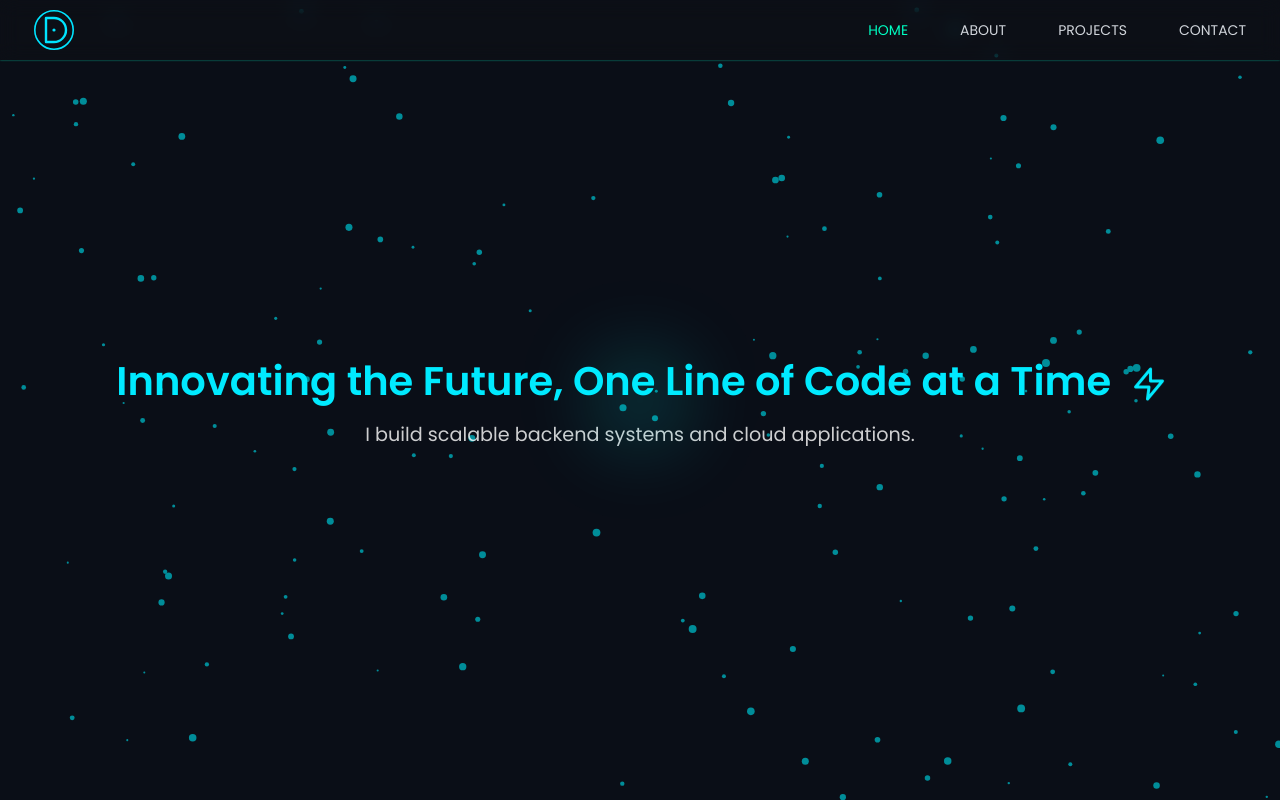
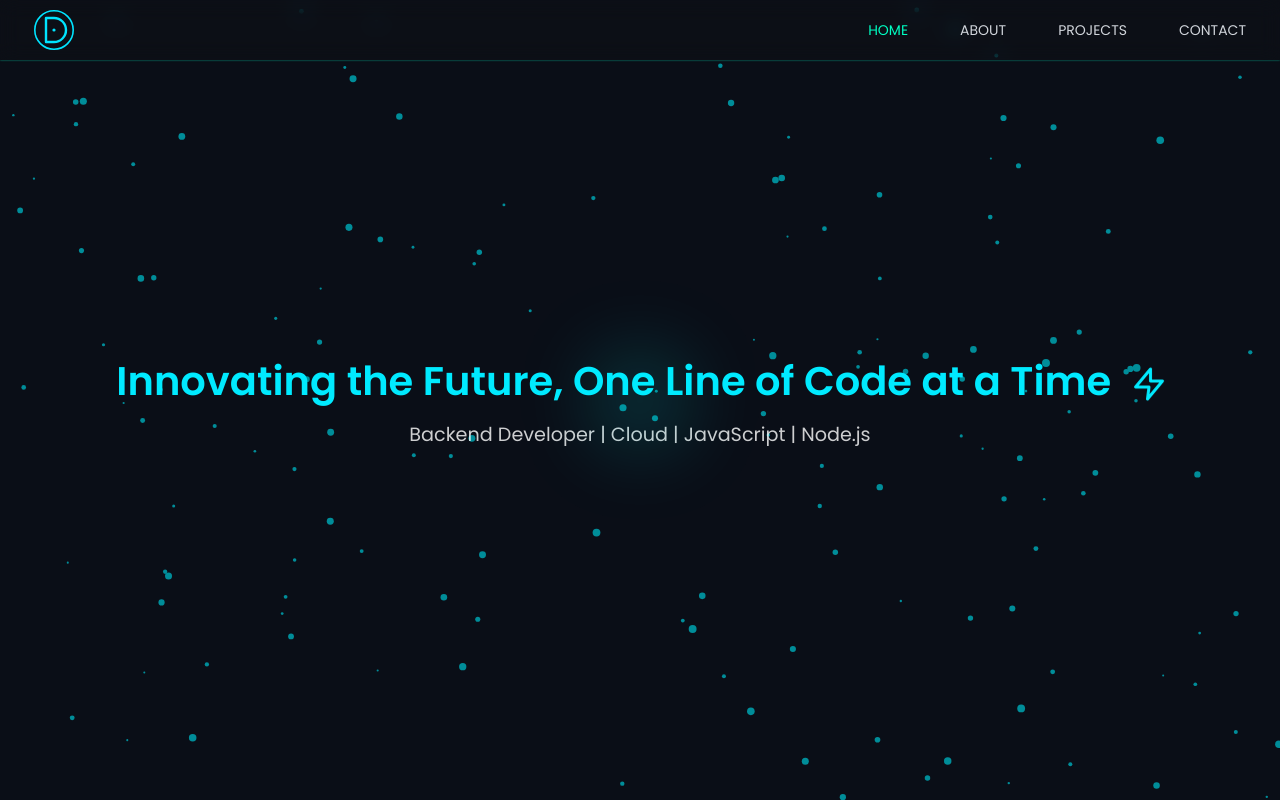
Before and after one commit to kandilidinesh/portfolio-web, a Next.js app: page / in a window 1280 px wide. Built offline with nearby package versions, Linux system fonts and the light colour scheme.

Commit message:
Updated Tagline

```diff
--- a/app/home/page.js
+++ b/app/home/page.js
@@ -40,7 +40,7 @@ export default function Home() {
     const glowRef = useRef(null);
 
     const tagline = useTypingEffect(
-        "I build scalable backend systems and cloud applications.",
+        "Backend Developer | Cloud | JavaScript | Node.js",
         80
     );
 
```
